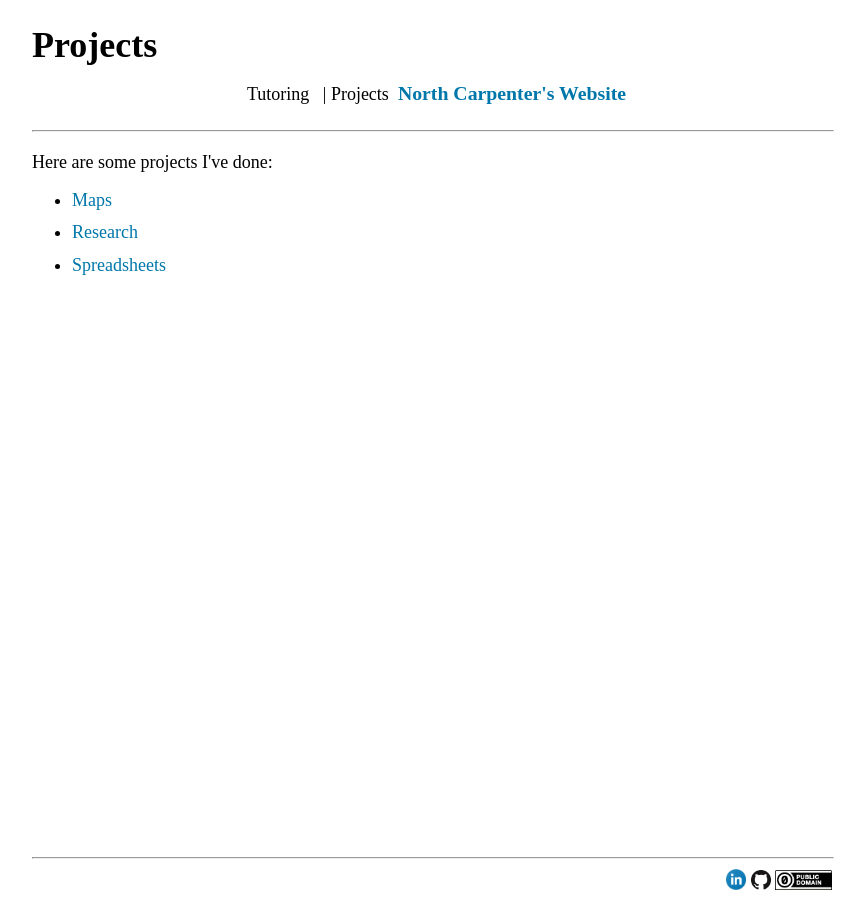
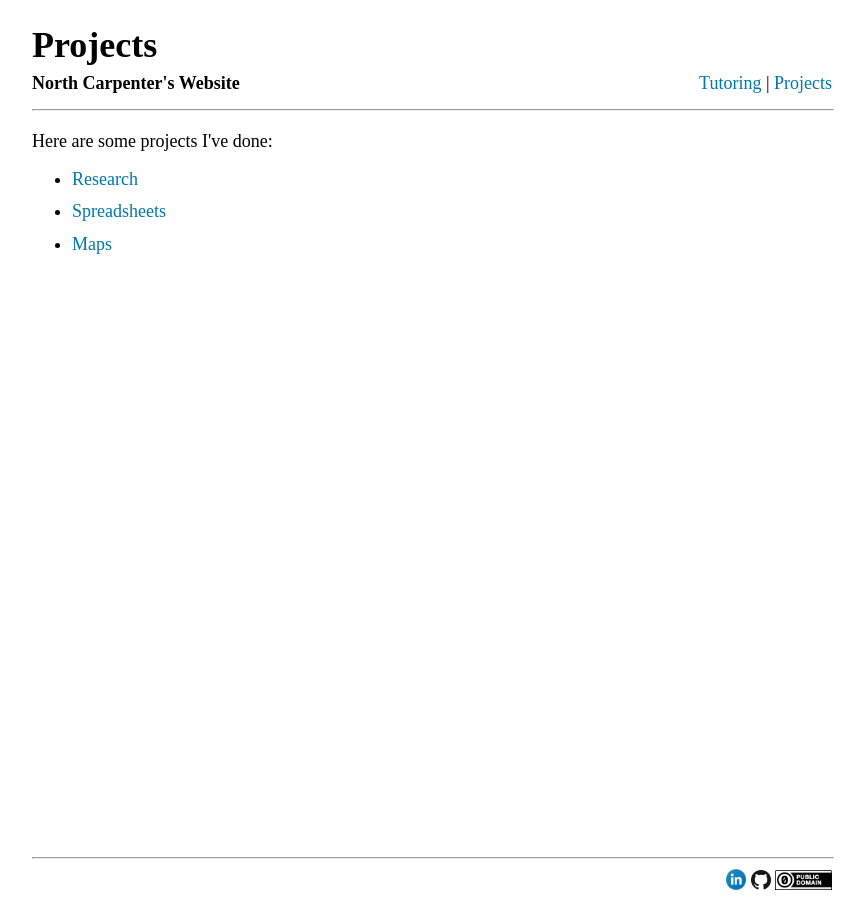
Before and after one commit to NorthCarpenter/NorthCarpenter.github.io, a Jekyll site: the page built from Projects/projects.html, in a window 1280 px wide. Shown: the whole page, without its empty margins (208-1073 px from the left). Built offline with Jekyll 4.4.1, drawn with Linux system fonts in a browser that asks for light colours.

Commit message:
Header fix and Map fix
Calo map file named incorectly. Header simplified hopefuly works corectly.

```diff
--- a/Projects/projects.html
+++ b/Projects/projects.html
@@ -7,7 +7,7 @@ layout: default
 
 <p>Here are some projects I've done:</p>
 <ul>
-    <li><a href="Maps/maps.html">Maps</a></li>
     <li><a href="Research/research.html">Research</a></li>
     <li><a href="Spreadsheets/spreadsheets.html">Spreadsheets</a></li>
+    <li><a href="Maps/maps.html">Maps</a></li>
 </ul>
--- a/_includes/navigation.html
+++ b/_includes/navigation.html
@@ -3,7 +3,12 @@
     Apply highlight formatting if the URL matches the current page.
 {% endcomment %}
 
-<header class="header-bar">
+<body>
+<div style="width: 100%; margin-bottom: 0px;">
+<span>
+  <a href="/" style="text-decoration: none; color: black;"><b>North Carpenter's Website</b></a>
+</span>
+<span style="float: right;">
 <nav class="site-nav">
   {%- for item in site.data.navigation %}
     <a href="{{ item.link | relative_url }}" {% if item.link == page.url %}class="current" {% endif %}>
@@ -12,7 +17,7 @@
     {% unless forloop.last %}<span> | </span>{% endunless %}
   {% endfor -%}
 </nav>
-
-  <a href="/" class="site-title">North Carpenter's Website</a>
-</header>
+</span>
+</div>
+</body>
 <hr>
--- a/style.css
+++ b/style.css
@@ -154,7 +154,7 @@ html{
 
 .column {
   float: left;
-  width: 33.33%;
+  width: 30%;
   padding: 5px;
 }
 
@@ -164,23 +164,3 @@ html{
   clear: both;
   display: table;
 }
-
-.header-bar {
-  display: flex;
-  justify-content: space-between; /* nav on left, title on right */
-  align-items: center;
-  padding: 0.5em 0;
-}
-
-.site-nav a {
-  margin-right: 0.5em;
-  text-decoration: none;
-  color: black;
-}
-
-.site-title {
-  text-decoration: none;
-  color: black;
-  font-weight: bold;
-  font-size: 1.1em;
-}
```
Also changed, not shown: Projects/Maps/maps.html (+7 -4 lines), prettified.css (+0 -20 lines). Lines whose indentation alone changed are shown as unchanged.
